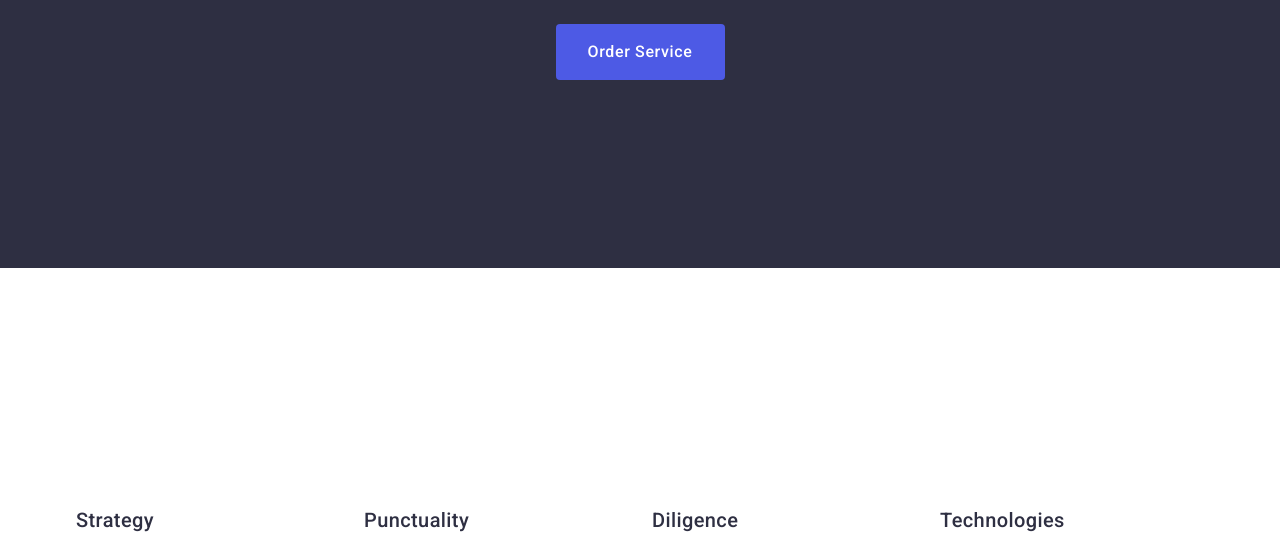
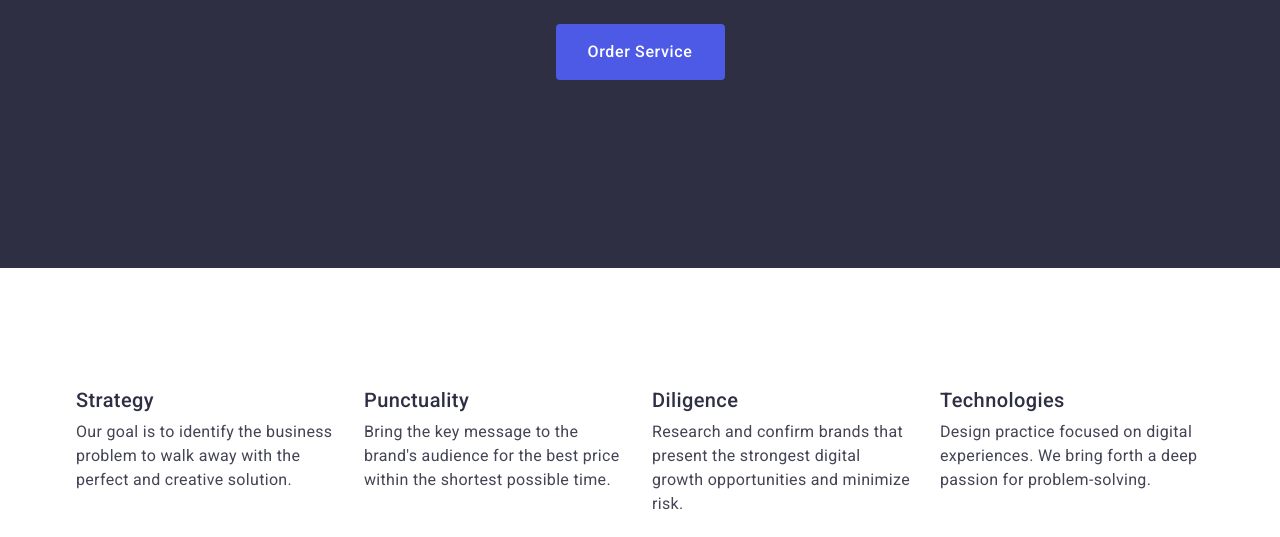
Before and after one commit to OleksandrAnatoliych/goit-markup-hw-03, a plain HTML site: page index.html in a window 1280 px wide. Shown: the part 405-942 px from the top of the page. Drawn offline with nearby package versions, Linux system fonts and the light colour scheme.

Commit message:
add index file

```diff
--- a/css/style.css
+++ b/css/style.css
@@ -181,9 +181,6 @@ img {
   padding: 120px 0;
 }
 
-.feature-cotainer {
-  padding: 120px 15px;
-}
 .feature-title {
   font-weight: 500;
   font-size: 20px;
@@ -220,13 +217,14 @@ img {
 
 .ourteam-list {
   display: flex;
-  background-color: #fff;
+
   gap: 24px;
 }
 
 .ourteam-item {
   width: calc((100% - 72px) / 4);
   border-radius: 0px 0px 4px 4px;
+  background-color: #fff;
 }
 
 .ourteam-title {
@@ -296,14 +294,12 @@ img {
   line-height: 1.2;
   letter-spacing: 0.02em;
   color: #2e2f42;
-  margin-top: 32px;
   margin-bottom: 8px;
 }
 .portfolio-text {
   font-size: 16px;
   line-height: 1.5;
   letter-spacing: 0.02em;
-  margin-bottom: 32px;
 }
 /* #endregion section 3 */
 
--- a/index.html
+++ b/index.html
@@ -70,7 +70,7 @@
       <!-- #endregion hero -->
       <!-- #region section 1 -->
       <section class="feature">
-        <div class="container feature-cotainer">
+        <div class="container">
           <h2 class="visually-hidden">Feature</h2>
           <ul class="feature-list">
             <li class="feature-item">
```
